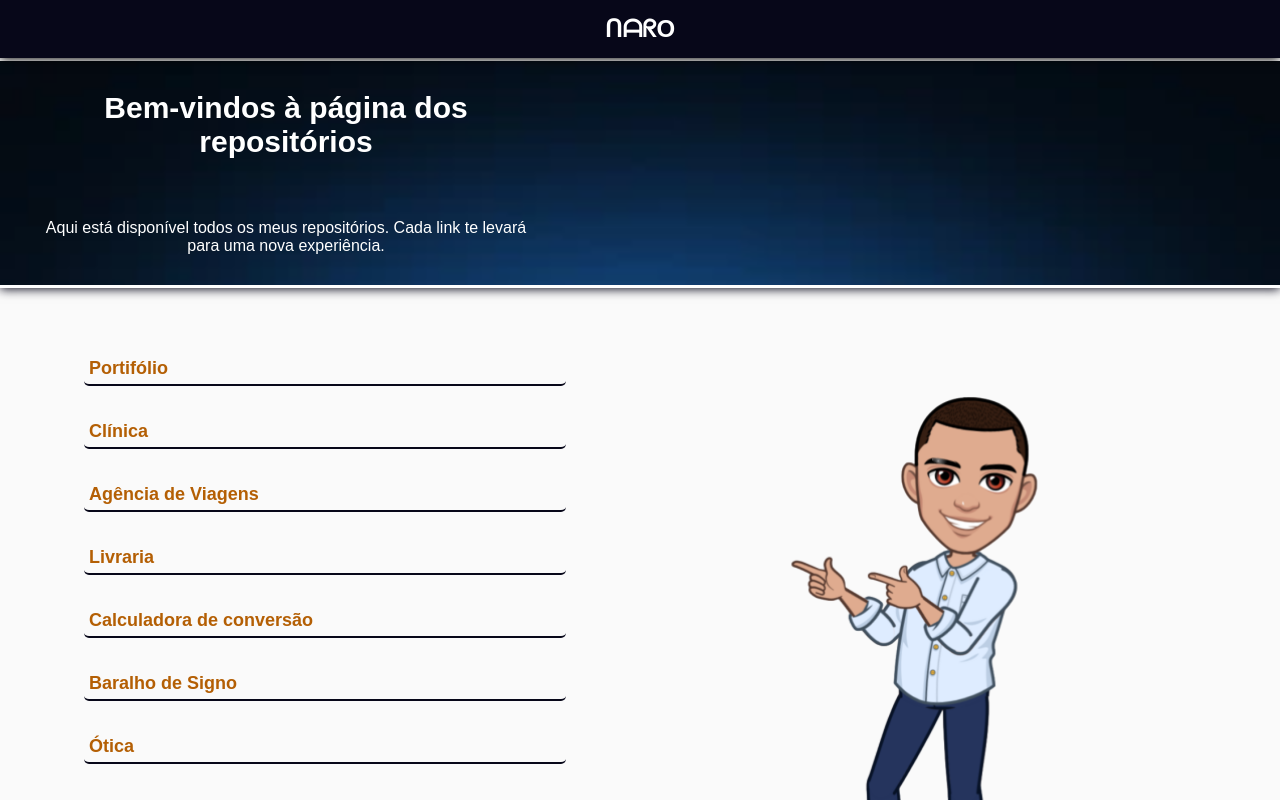
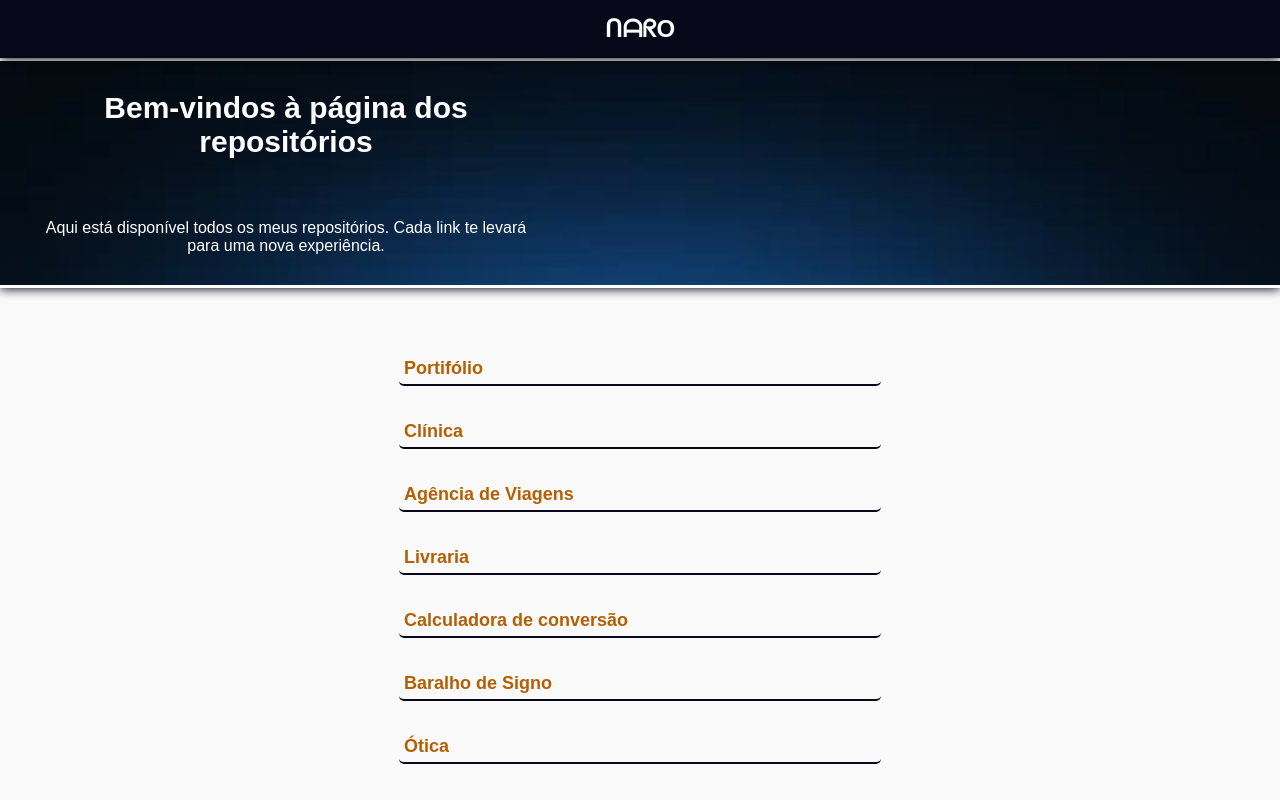
Before and after one commit to nailsonrochadev/Meuportifolio, a React (Create React App) app: page /repositorios in a window 1280 px wide. Shown: the top 800 px of the page. Built offline with nearby package versions, Linux system fonts and the light colour scheme.

Commit message:
refatorando
Remoção de avatar

```diff
--- a/src/paginas/Repositorios/Repositorios.js
+++ b/src/paginas/Repositorios/Repositorios.js
@@ -26,9 +26,7 @@ export default function Repositorios (){
                         <a className="link-repositorio" href="https://github.com/NailsonRocha/Projeto-advocacia"        target="blank">Escritório</a>
                         <a className="link-repositorio" href="https://github.com/NailsonRocha/Pousada"                  target="blank">Pousada</a>
                     </div>
-                    <div className="imagem-repositorio">
-                        <img className="avatar" src="assets/avar.png" alt="Avatar"/>
-                    </div>
+
                 </section>
             <Rodape/>
         </div>
--- a/src/paginas/Repositorios/Style.css
+++ b/src/paginas/Repositorios/Style.css
@@ -62,18 +62,3 @@
     width: 45%;
     transition-duration: 2s;
 }
-
-.imagem-repositorio
-{
-    display: flex;
-    justify-content: flex-start;
-    float: left;
-    width: 40%;
-    height: auto;
-}
-
-.avatar
-{
-    width: 80%;
-    height: auto;
-}
```
